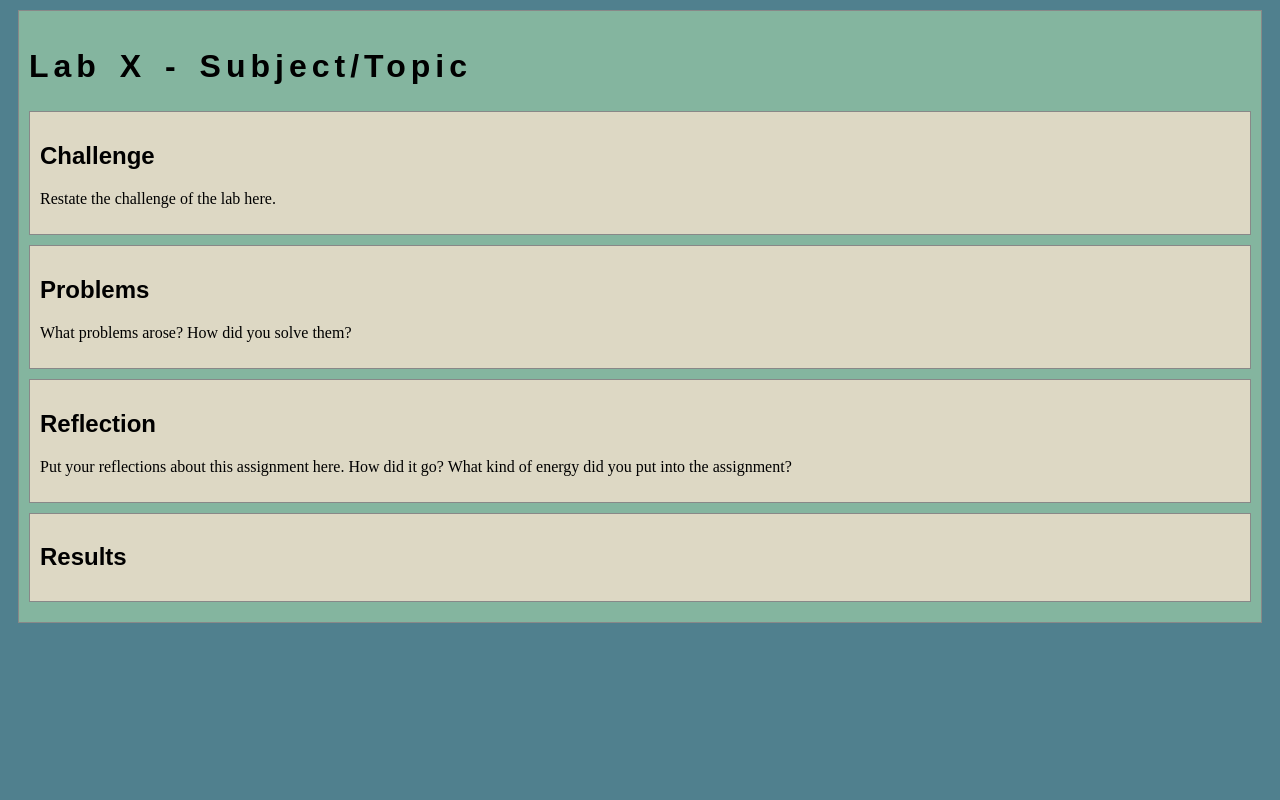
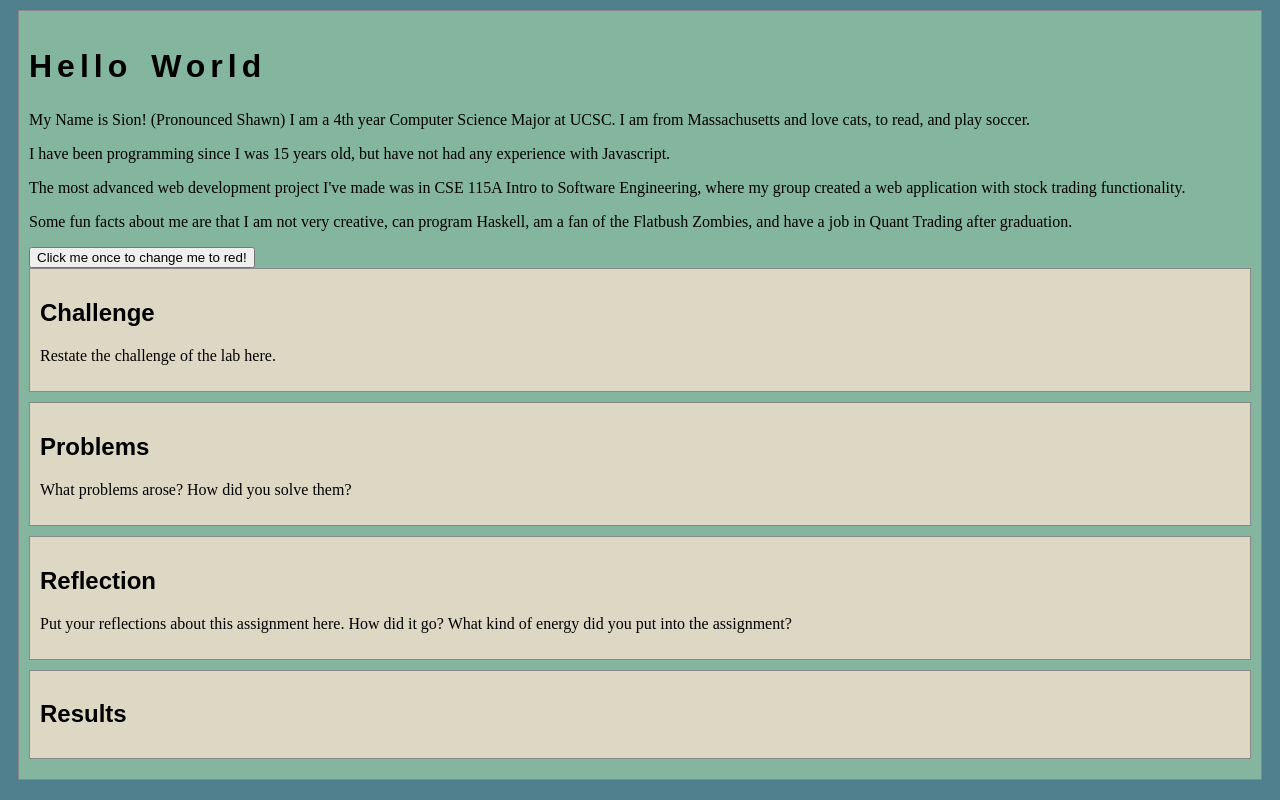
Before and after one commit to siondaniel/art101, a plain HTML site: page lab2/index.html in a window 1280 px wide. Drawn offline with nearby package versions, Linux system fonts and the light colour scheme.

Commit message:
Added Name, Bio, Button
Modified the title, added a HelloWorld header, and multiple paragraphs about me. I also added a button that changes color for fun.

```diff
--- a/lab2/index.html
+++ b/lab2/index.html
@@ -2,7 +2,7 @@
 <html>
 <head>
 	<!-- This title is used for tabs and bookmarks -->
-	<title>Lab X - Subject/Topic</title>
+	<title>Lab 2 - My First HTML</title>
 
 	<!-- Use UTF character set, a good idea with any webpage -->
   	<meta charset="UTF-8" />
@@ -23,7 +23,18 @@
 	<!-- Style this page by changing the CSS in ../css/site.css or css/lab.css -->
 	<main id="content">
 		<section>
-			<h1>Lab X - Subject/Topic</h1>
+			<h1>Hello World</h1>
+			<p>My Name is <span id="name">Sion</span>! (Pronounced Shawn) I am a 4th year Computer Science Major at UCSC.
+				I am from Massachusetts and love cats, to read, and play soccer.</p>
+				<p>I have been programming since I was 15 years old,
+				but have not had any experience with Javascript.</p>
+				<p>The most advanced web development project I've made was in CSE 115A Intro to Software Engineering,
+				where my group created a web application with stock trading functionality.</p>
+				<p>Some fun facts about me are that I am not very creative, can program Haskell, am a fan of the Flatbush Zombies,
+				and have a job in Quant Trading after graduation.</p>
+
+			<button onclick="this.style.backgroundColor='red'">Click me once to change me to red!</button>
+			<!--<h1>Lab 2 - My First HTML</h1> -->
 			<div class="minor-section">
 					<h2>Challenge</h2>
 					<p>Restate the challenge of the lab here.</p>
```
